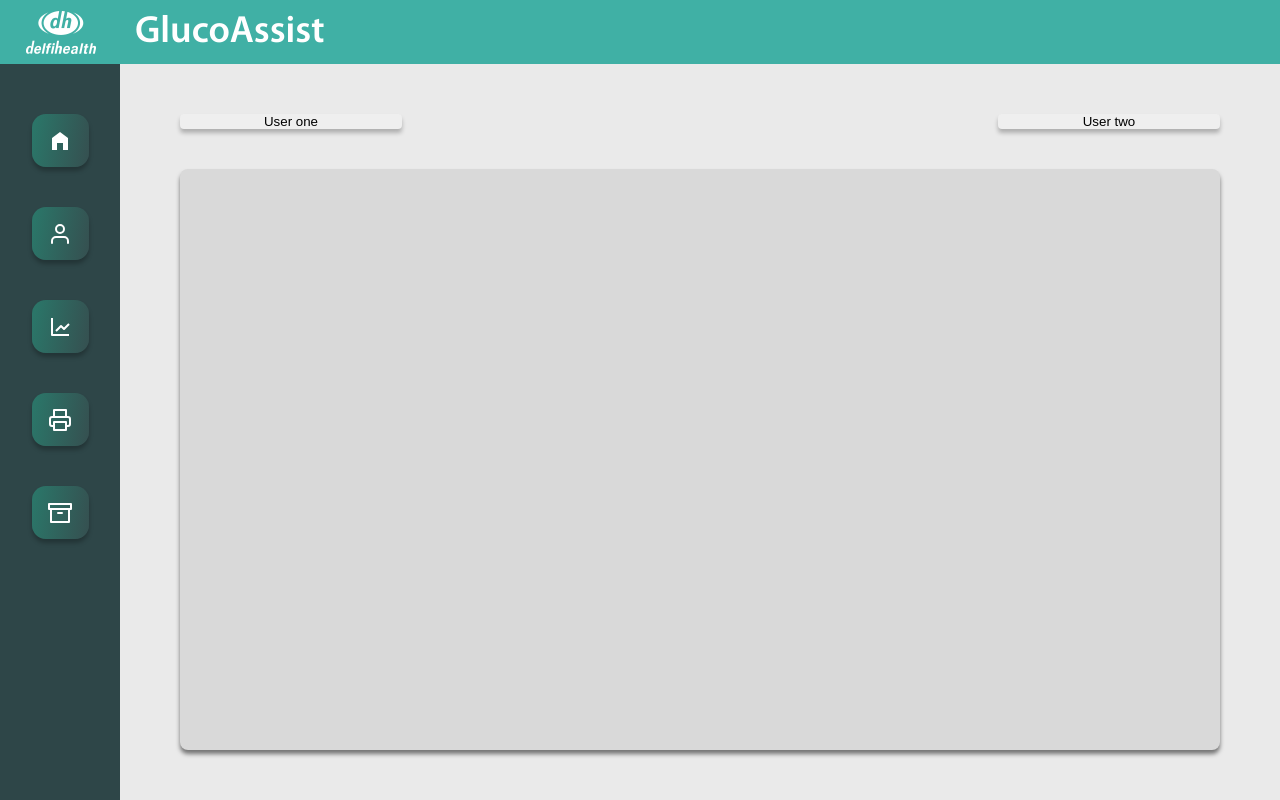
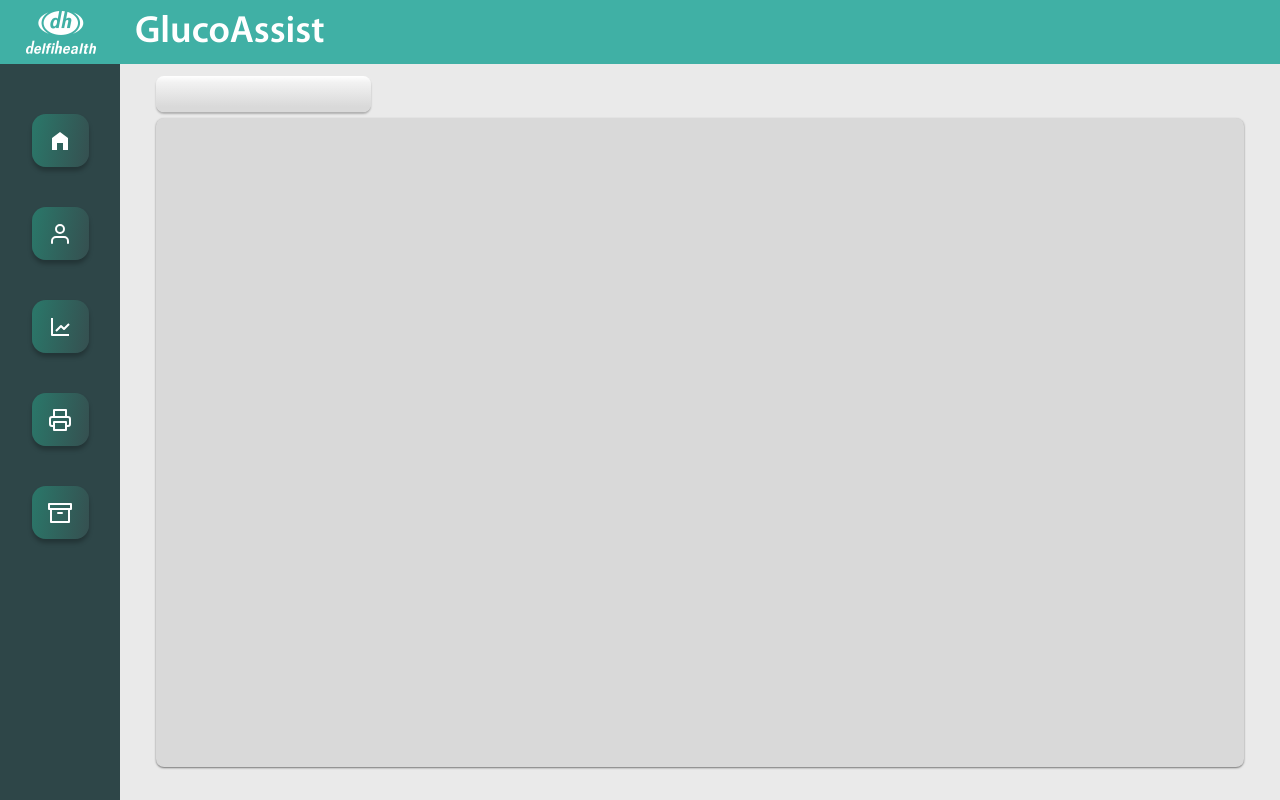
Before and after one commit to AnatolSalau/GlucoReaderApplication, a React (Create React App) app in the folder ui/: page / in a window 1280 px wide. Built offline with nearby package versions, Linux system fonts and the light colour scheme.

Commit message:
Tuesday 11:24 (14.03.2023)

```diff
--- a/ui/src/components/SelectedPatientsWindow/PatientCard.module.css
+++ b/ui/src/components/SelectedPatientsWindow/PatientCard.module.css
@@ -1,6 +1,6 @@
 .patientCard {
       background: #D9D9D9;
-      box-shadow: 0px 4px 4px rgba(0, 0, 0, 0.5);
+      box-shadow: 0px 1px 2px rgba(0, 0, 0, 0.5);
       border-radius: 8px;
       flex: 1;
 }
--- a/ui/src/components/SelectedPatientsWindow/SelectedPatientsWindow.module.css
+++ b/ui/src/components/SelectedPatientsWindow/SelectedPatientsWindow.module.css
@@ -2,7 +2,7 @@
       background-color: #EAEAEA;
       display: flex;
       flex-direction: column;
-      gap: 40px;
-      padding: 50px 60px 50px 60px;
+      gap: 6px;
+      padding: 12px 36px 33px 36px;
       flex-grow: 1;
 }
--- /dev/null
+++ b/ui/src/components/SelectedPatientsWindow/Tab.js
@@ -0,0 +1,13 @@
+import style from './Tab.module.css'
+
+function Tab() {
+      return (
+            <div
+                  className={style.tab}
+            >
+
+            </div>
+      )
+}
+
+export default Tab;
--- /dev/null
+++ b/ui/src/components/SelectedPatientsWindow/Tab.module.css
@@ -0,0 +1,7 @@
+.tab {
+      width: 215px;
+      height: 36px;
+      background: linear-gradient(180deg, #FFFFFF 0%, #F2F2F2 17.71%, #D9D9D9 85.42%);
+      border-radius: 8px;
+      box-shadow:0px 2px 2px rgba(0, 0, 0, 0.25);
+}
--- a/ui/src/components/SelectedPatientsWindow/TabsBar.js
+++ b/ui/src/components/SelectedPatientsWindow/TabsBar.js
@@ -1,20 +1,15 @@
 import style from './TabsBar.module.css'
+
+import Tab from './Tab'
 
 function TabsBar() {
       return (
             <div
                   className={style.tabsBar}
             >
-                  <button
-                        className={style.tab}
-                  >
-                        User one
-                  </button>
-                  <button
-                        className={style.tab}
-                  >
-                        User two
-                  </button>
+                  <Tab>
+
+                  </Tab>
             </div>
       );
 }
--- a/ui/src/components/SelectedPatientsWindow/TabsBar.module.css
+++ b/ui/src/components/SelectedPatientsWindow/TabsBar.module.css
@@ -4,10 +4,3 @@
       align-items: center;
       justify-content: space-between;
 }
-
-.tab {
-      width: 222px;
-      box-shadow: 0px 4px 4px rgba(0, 0, 0, 0.25);
-      border-radius: 4px;
-      border: none;
-}
```
